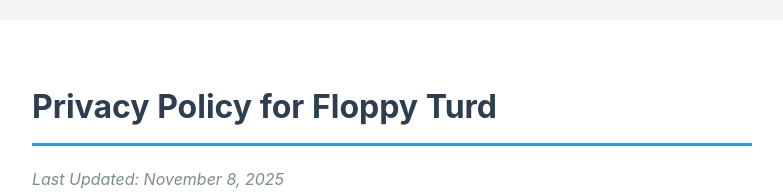
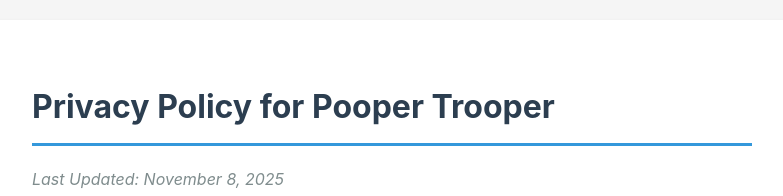
Before and after one commit to TechnicalTortuga/poopertrooper-privacy, a plain HTML site: page privacy-policy.html in a window 1280 px wide. Shown: the top 196 px of the page, without its empty margins (248-1031 px from the left). Drawn offline with Linux system fonts and the light colour scheme.

Commit message:
Update privacy policy title from Floppy Turd to Pooper Trooper

```diff
--- a/privacy-policy.html
+++ b/privacy-policy.html
@@ -64,7 +64,7 @@
 </head>
 <body>
     <div class="container">
-        <h1>Privacy Policy for Floppy Turd</h1>
+        <h1>Privacy Policy for Pooper Trooper</h1>
         <p class="last-updated">Last Updated: November 8, 2025</p>
 
         <div class="highlight">
```
